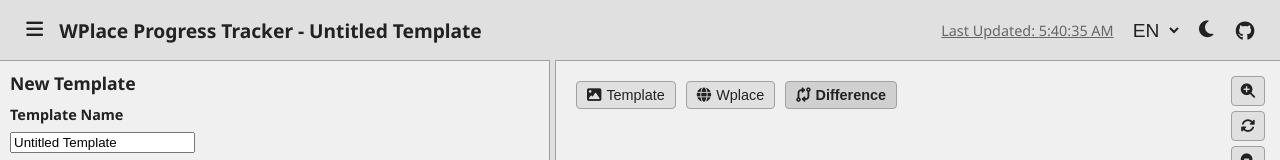
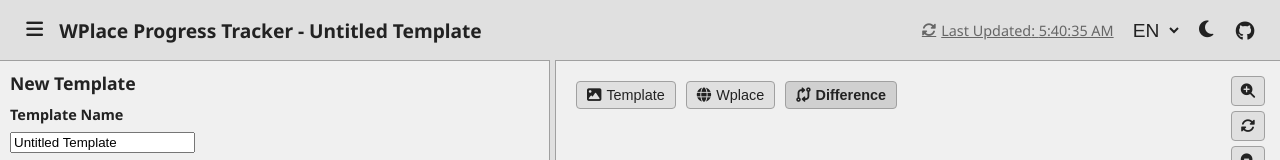
Before and after one commit to kozhilya/wplace-stat, a React app: page / in a window 1280 px wide. Shown: the top 160 px of the page. Built offline with nearby package versions, Linux system fonts and the light colour scheme.

Commit message:
feat: add rotating refresh icon for manual updates
Co-authored-by: aider (deepseek/deepseek-chat) <aider@aider.chat>

```diff
--- a/src/components/AppComponent.tsx
+++ b/src/components/AppComponent.tsx
@@ -21,6 +21,7 @@ export const AppComponent: React.FC = () => {
     const [leftPanelView, setLeftPanelView] = useState<'template' | 'templates' | null>(null);
     const [selectedColorId, setSelectedColorId] = useState<number | null>(null);
     const autoUpdateIntervalRef = useRef<NodeJS.Timeout | null>(null);
+    const [isUpdating, setIsUpdating] = useState<boolean>(false);
 
     useEffect(() => {
         LanguageManager.initialize();
@@ -186,6 +187,7 @@ export const AppComponent: React.FC = () => {
 
     // Function to update Wplace image and recalculate statistics
     const updateWplaceImage = async (template: Template) => {
+        setIsUpdating(true);
         try {
             // Reload the Wplace image directly on the current template
             await template.loadWplaceImage();
@@ -207,6 +209,8 @@ export const AppComponent: React.FC = () => {
             setCurrentTemplate(template);
         } catch (error) {
             console.error('Error updating Wplace image:', error);
+        } finally {
+            setIsUpdating(false);
         }
     };
 
@@ -248,6 +252,7 @@ export const AppComponent: React.FC = () => {
                 onTemplateButtonClick={() => setLeftPanelView('template')}
                 onTemplatesButtonClick={() => setLeftPanelView('templates')}
                 hasActiveTemplate={!!currentTemplate}
+                isUpdating={isUpdating}
             />
             <div className="main-content" style={{ display: 'flex', height: 'calc(100vh - 60px)' }}>
                 <LeftPanel
--- a/src/components/Header.tsx
+++ b/src/components/Header.tsx
@@ -7,6 +7,7 @@ interface HeaderProps {
     onTemplateButtonClick: () => void;
     onTemplatesButtonClick: () => void;
     hasActiveTemplate: boolean;
+    isUpdating: boolean;
 }
 
 export const Header: React.FC<HeaderProps> = ({
@@ -14,7 +15,8 @@ export const Header: React.FC<HeaderProps> = ({
     lastUpdated,
     onTemplateButtonClick,
     onTemplatesButtonClick,
-    hasActiveTemplate
+    hasActiveTemplate,
+    isUpdating
 }) => {
     const [currentLanguage, setCurrentLanguage] = useState(LanguageManager.getCurrentLanguage());
     const [isDarkMode, setIsDarkMode] = useState(document.body.classList.contains('dark-mode'));
@@ -60,16 +62,21 @@ export const Header: React.FC<HeaderProps> = ({
                 )}
             </div>
             <div className="header-right">
+                <div className="last-updated-container">
                     <div
                         className="last-updated clickable"
                         onClick={() => {
+                            if (!isUpdating) {
                                 // Trigger manual update
                                 const event = new CustomEvent('manualUpdateRequested');
                                 window.dispatchEvent(event);
+                            }
                         }}
                         title="Click to update now"
                     >
+                        <i className={`fas fa-sync-alt refresh-icon ${isUpdating ? 'rotating' : ''}`}></i>
                         {LanguageManager.getText('lastUpdated')}: {lastUpdated.toLocaleTimeString()}
+                    </div>
                 </div>
                 <select
                     value={currentLanguage}
--- a/src/styles/header.scss
+++ b/src/styles/header.scss
@@ -69,6 +69,9 @@
         .last-updated {
             font-size: 0.9rem;
             color: var(--color-text-light);
+            display: flex;
+            align-items: center;
+            gap: 5px;
 
             &.clickable {
                 cursor: pointer;
@@ -78,6 +81,23 @@
                     color: var(--color-text-primary);
                 }
             }
+
+            .refresh-icon {
+                transition: transform 0.3s ease;
+
+                &.rotating {
+                    animation: rotate 1s linear infinite;
+                }
+            }
+        }
+
+        @keyframes rotate {
+            from {
+                transform: rotate(0deg);
+            }
+            to {
+                transform: rotate(360deg);
+            }
         }
 
     }
```
Lines whose indentation alone changed are shown as unchanged.
